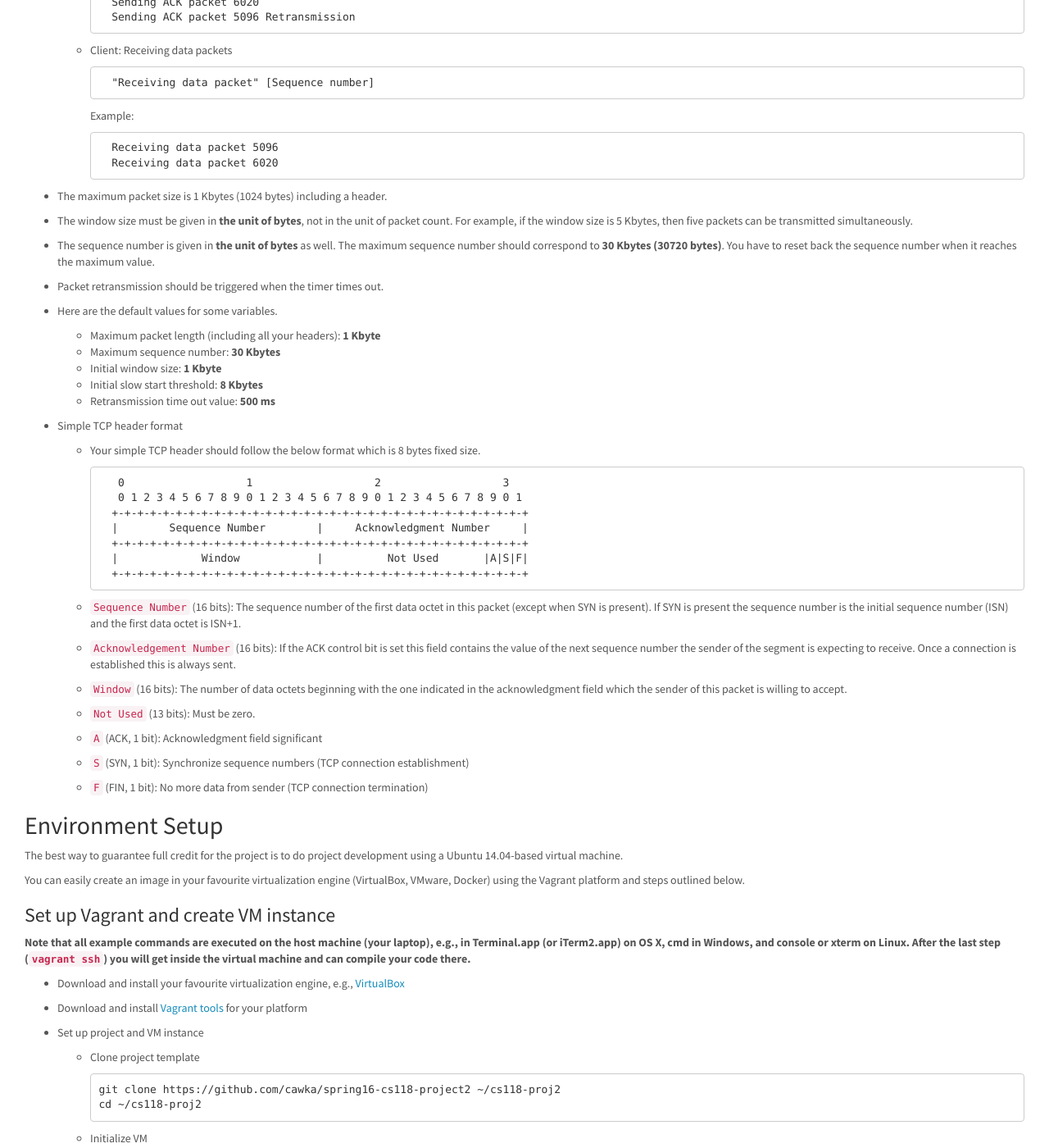
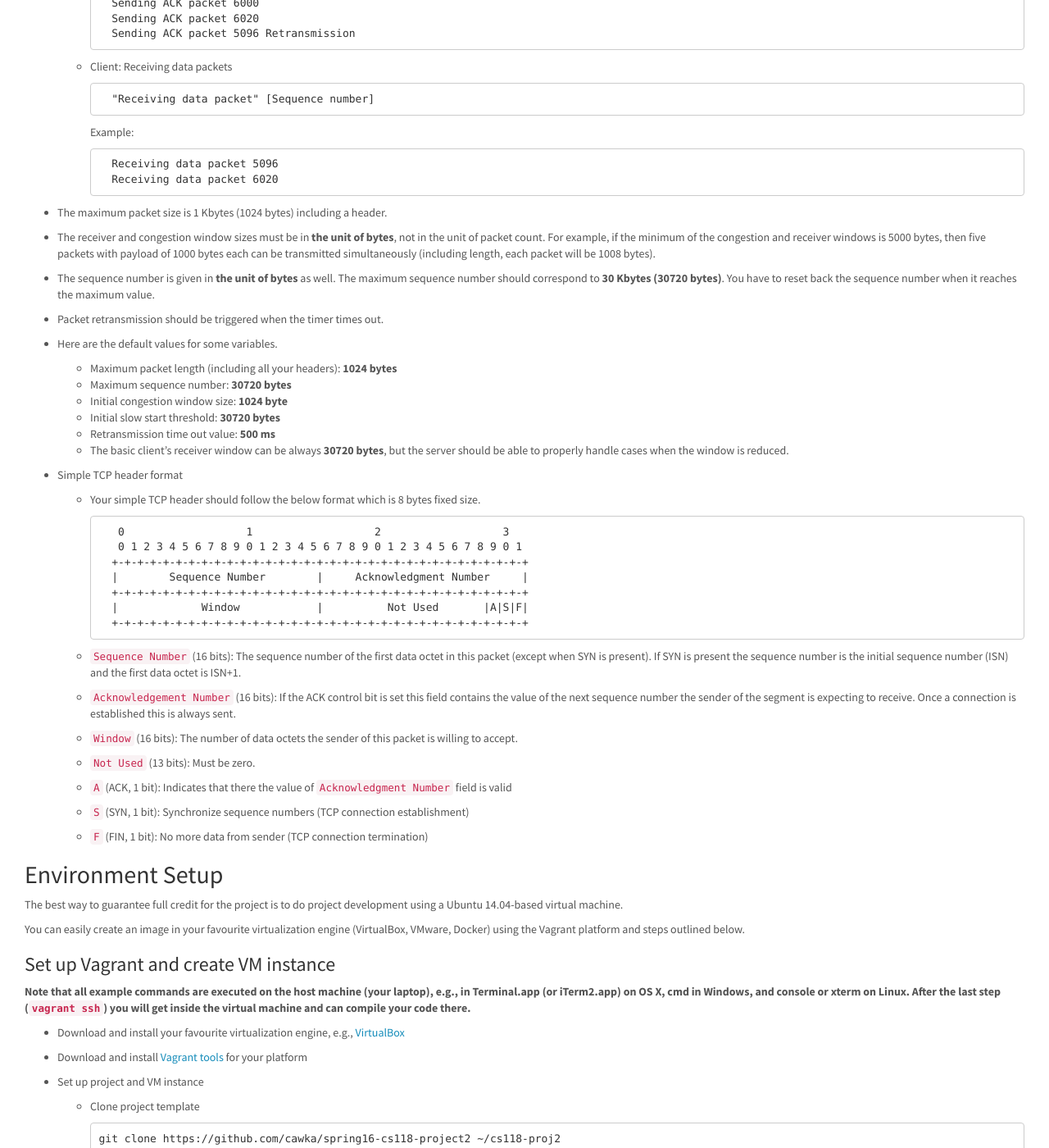
Before and after one commit to cawka/cs118-spring2016, a Jekyll site: the page built from project-2.md, in a window 1280 px wide and 1400 px high, scrolled down 3171 px. Shown: the whole window at 82% size. Built offline with Jekyll 4.4.1, drawn with Linux system fonts in a browser that asks for light colours; some of the changed text lies outside the part shown.

Commit message:
Few updates

```diff
--- a/project-2.md
+++ b/project-2.md
@@ -10,6 +10,7 @@ title: Project 2
 
 ## Revisions
 
+* **May 8, 2016**: Add congestion/receiver window clarifications
 * **May 5, 2016**: Add suggested header format and examples of how to use `tc` command to emulate loss and delay on the link
 * **April 26, 2016**: Initial version of the project description.
 
@@ -94,10 +95,10 @@ may be too low to test your program.  Therefore, we are going to emulate packet
 
 ## Congestion Control
 
-Your server has to adjust the window size depending on the link status.  **Note that for the full credit you need implement only TCP Tahoe congestion window adjustment logic**:
+Your server has to adjust the congestion window size depending on the link status.  **Note that for the full credit you need implement only TCP Tahoe congestion window adjustment logic**:
 
-- *Slow start*: the window size will be doubled until it meets the slow start threshold value (`ssthresh`).
-- *Congestion Avoidance*: the window size added by one if the window size is larger than `ssthresh`.
+- *Slow start*: the congestion window size will be doubled until it meets the slow start threshold value (`ssthresh`).
+- *Congestion Avoidance*: the congestion window size added by one if the congestion window size is larger than `ssthresh`.
 - If a packet is lost as detected by the retransmission timeout
 
   * The server sets `ssthresh` to 1/2 of current congestion window and
@@ -114,7 +115,7 @@ The best way to approach this project is in incremental steps.  Do not try to im
 - First, assume there is no packet loss. Just have the server send a packet, the receiver respond with an ACK,
 and so on.
 
-- Second, introduce a large file transmission. This means you must divide the file into multiple packets and transmit the packets based on the current window size.
+- Second, introduce a large file transmission. This means you must divide the file into multiple packets and transmit the packets based on the current congestion window size.
 
 - Third, introduce packet loss.  Now you have to add a timer at the sender side for each packet. Also congestion control features should be implemented for the successful file transmission.
 
@@ -172,7 +173,7 @@ are four types of output messages and should follow the formats below.
 
 - The maximum packet size is 1 Kbytes (1024 bytes) including a header.
 
-- The window size must be given in **the unit of bytes**, not in the unit of packet count. For example, if the window size is 5 Kbytes, then five packets can be transmitted simultaneously.
+- The receiver and congestion window sizes must be in **the unit of bytes**, not in the unit of packet count. For example, if the minimum of the congestion and receiver windows is 5000 bytes, then five packets with payload of 1000 bytes each can be transmitted simultaneously (including length, each packet will be 1008 bytes).
 
 - The sequence number is given in **the unit of bytes** as well. The maximum sequence number should correspond to **30 Kbytes (30720 bytes)**. You have to reset back the sequence number when it reaches the maximum value.
 
@@ -180,11 +181,12 @@ are four types of output messages and should follow the formats below.
 
 - Here are the default values for some variables.
 
-    * Maximum packet length (including all your headers): **1 Kbyte**
-    * Maximum sequence number: **30 Kbytes**
-    * Initial window size: **1 Kbyte**
-    * Initial slow start threshold: **8 Kbytes**
+    * Maximum packet length (including all your headers): **1024 bytes**
+    * Maximum sequence number: **30720 bytes**
+    * Initial congestion window size: **1024 byte**
+    * Initial slow start threshold: **30720 bytes**
     * Retransmission time out value: **500 ms**
+    * The basic client's receiver window can be always **30720 bytes**, but the server should be able to properly handle cases when the window is reduced.
 
 - Simple TCP header format
 
@@ -202,11 +204,11 @@ are four types of output messages and should follow the formats below.
 
     * `Acknowledgement Number` (16 bits): If the ACK control bit is set this field contains the value of the next sequence number the sender of the segment is expecting to receive.  Once a connection is established this is always sent.
 
-    * `Window` (16 bits): The number of data octets beginning with the one indicated in the acknowledgment field which the sender of this packet is willing to accept.
+    * `Window` (16 bits): The number of data octets the sender of this packet is willing to accept.
 
     * `Not Used` (13 bits): Must be zero.
 
-    * `A` (ACK, 1 bit): Acknowledgment field significant
+    * `A` (ACK, 1 bit): Indicates that there the value of `Acknowledgment Number` field is valid
 
     * `S` (SYN, 1 bit): Synchronize sequence numbers (TCP connection establishment)
 
```
